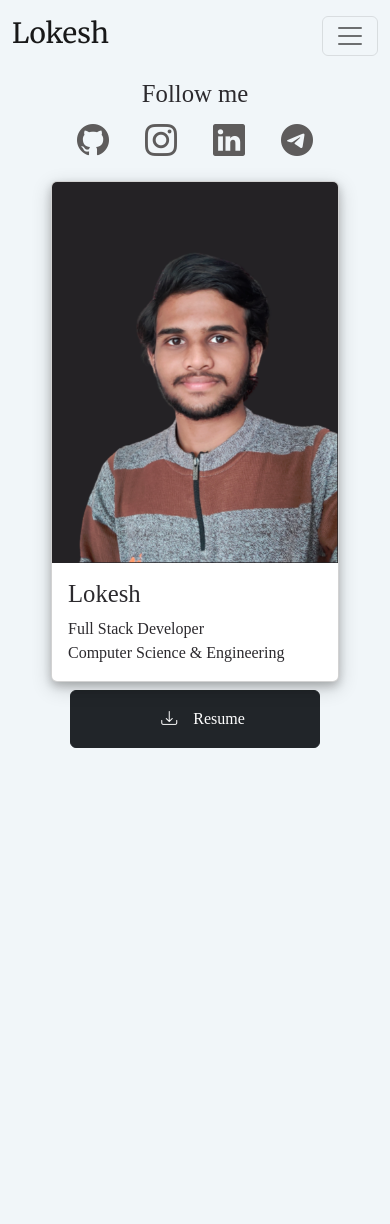
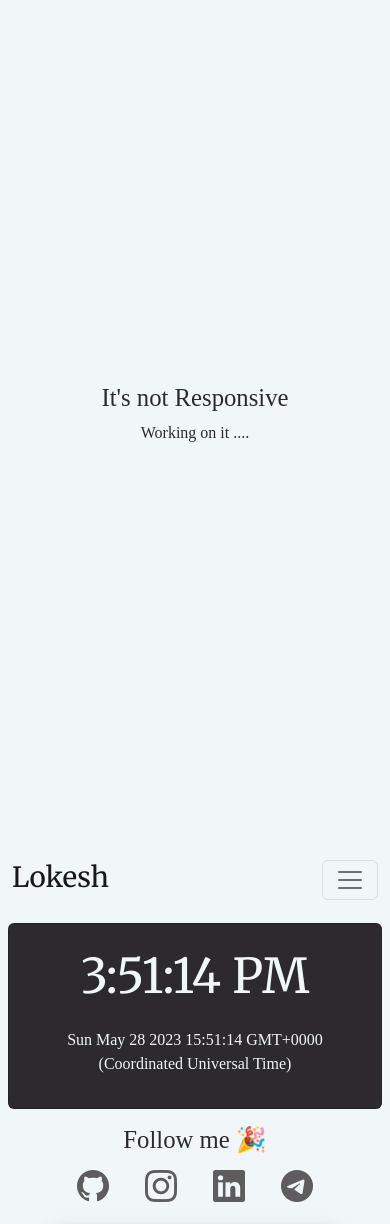
Before and after one commit to pentakotalokesh/portfolio, a plain HTML site: page index.html in a window 390 px wide. Shown: the top 1224 px of the page. Before the commit the page ends 844 px from the top, so only its background shows below. Drawn offline with nearby package versions, Linux system fonts and the light colour scheme; a web font is replaced by a local one.

Commit message:
clock-fixed

```diff
--- a/index.html
+++ b/index.html
@@ -6,10 +6,17 @@
     <meta name="viewport" content="width=device-width, initial-scale=1.0">
    <link rel="stylesheet" href="https://cdn.jsdelivr.net/npm/bootstrap@5.2.3/dist/css/bootstrap.min.css">
    <link rel="stylesheet" href="https://cdn.jsdelivr.net/npm/bootstrap-icons@1.10.5/font/bootstrap-icons.css">
+   <script src="https://code.jquery.com/jquery-3.3.1.slim.min.js" integrity="sha384-q8i/X+965DzO0rT7abK41JStQIAqVgRVzpbzo5smXKp4YfRvH+8abtTE1Pi6jizo" crossorigin="anonymous"></script>
+  <script src="https://cdn.jsdelivr.net/npm/popper.js@1.14.7/dist/umd/popper.min.js" integrity="sha384-UO2eT0CpHqdSJQ6hJty5KVphtPhzWj9WO1clHTMGa3JDZwrnQq4sF86dIHNDz0W1" crossorigin="anonymous"></script>
+  <script src="https://cdn.jsdelivr.net/npm/bootstrap@4.3.1/dist/js/bootstrap.min.js" integrity="sha384-JjSmVgyd0p3pXB1rRibZUAYoIIy6OrQ6VrjIEaFf/nJGzIxFDsf4x0xIM+B07jRM" crossorigin="anonymous"></script>
     <link rel="stylesheet" href="style.css">
     <title>Lokesh</title>
 </head>
 <body>
+  <div class="banner">
+    <h2>It's not Responsive</h2>
+    <p>Working on it ....</p>
+  </div>
     <nav class="navbar navbar-expand-lg bg-body-tertiary">
         <div class="container-fluid">
           <a class="navbar-brand" href="#"><h1 class="mt-1">Lokesh</h1></a>
@@ -34,11 +41,15 @@
       <div class="container">
         <div class="row align-items-center">
             <div class="col-12 col-lg-4 text-center p-2">
-                <h2>Follow me</h2>
+              <div class="card clock d-flex justify-content-center align-items-center p-3 mb-3">
+                <p id="time"></p>
+                <p id="day"></p>
+              </div>
+                <h2>Follow me 🎉</h2>
                 <div class="icons">
-                    <a href="http://"><i class="bi bi-github"></i></a>
-                    <a href="http://"><i class="bi bi-instagram"></i></a>
-                    <a href="http://"><i class="bi bi-linkedin"></i></a>
+                    <a href="https://github.com/pentakotalokesh/"><i class="bi bi-github"></i></a>
+                    <a href=""><i class="bi bi-instagram"></i></a>
+                    <a href="https://www.linkedin.com/in/lokeshdeveloper/"><i class="bi bi-linkedin"></i></a>
                     <a href="http://"><i class="bi bi-telegram"></i></a>
                 </div>
             </div>
@@ -51,12 +62,20 @@
                     </div>
                   </div>
             </div>
-            <div class="col-12 col-lg-4 d-flex justify-content-center align-items-center flex-row">
-                <button type="button" class="btn btn-dark p-3 text-center"><i class="bi bi-download"></i>Resume</button>
+            <div class="col-12 col-lg-4 d-flex justify-content-center align-items-center flex-column">
+              <button type="button" class="btn btn-dark p-3 text-center"><i class="bi bi-download"></i>Resume</button>
             </div>
 
         </div>
       </div>
-
+    <script>
+      setInterval(()=>{
+        const time = document.getElementById("time");
+        const date = document.getElementById("day");
+        const d = new Date();
+        time.innerHTML=d.toLocaleTimeString();;
+        date.innerHTML = d;
+      },1000);
+    </script>
 </body>
 </html>
--- a/style.css
+++ b/style.css
@@ -42,4 +42,32 @@ i{
 }
 .icons i:hover{
     color: #2c2a2e;
+    transition: 0.2s ease-out;
 }
+#time{
+    font-size: 3rem;
+    font-family:'Merriweather', serif ;
+}
+#day{
+    color: #f1f6f9;
+}
+.clock{
+    background-color: #2c2a2e;
+    color: #f1f6f9;
+}
+.banner{
+    display: none;
+}
+@media screen and (max-width:768px) {
+    .banner{
+        display: block;
+        background-color: #f1f6f9;
+        height: 100vh;
+        width: 100%;
+        display: flex;
+        justify-content: center;
+        align-items: center;
+        flex-direction: column;
+    }
+
+}
```
